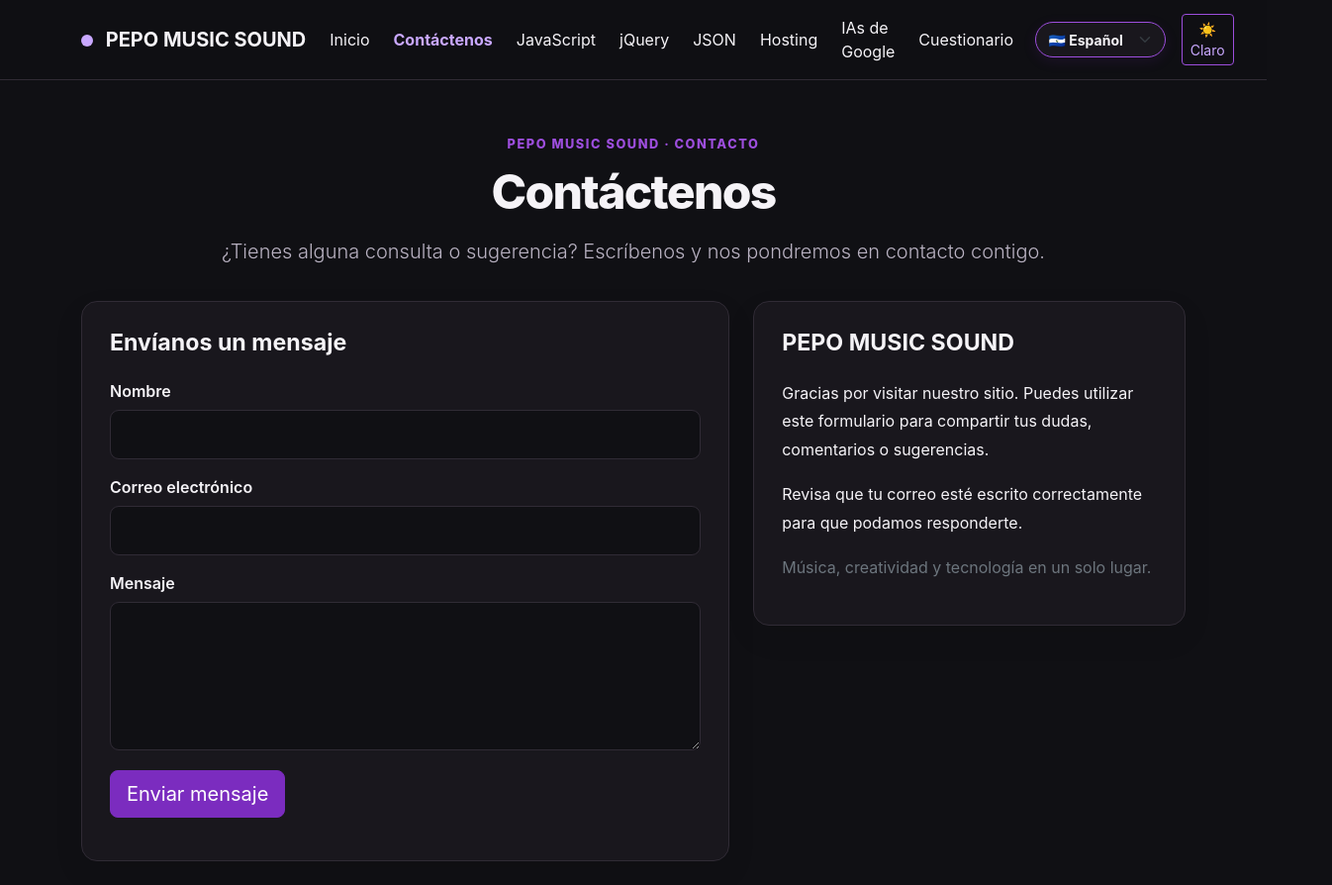
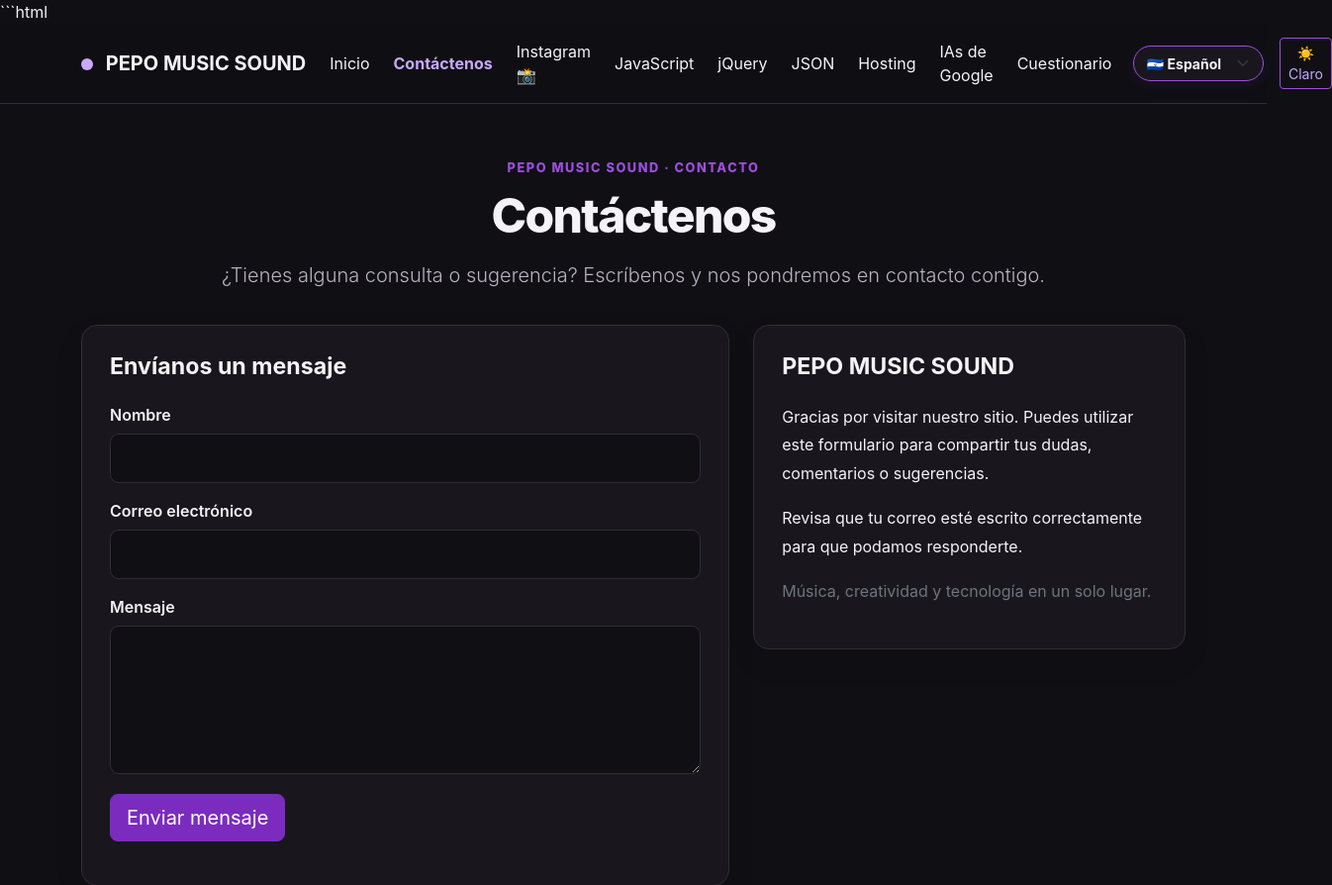
Before and after one commit to j4841801-ship-it/proyecto_final_software, a website: page contacto.html in a window 1280 px wide. Shown: the top 894 px of the page at 99% size, 1346 px wide, since content can reach past the window. Drawn offline with nearby package versions, Linux system fonts and the light colour scheme.

Commit message:
enano gaay

````diff
--- a/contacto.html
+++ b/contacto.html
@@ -1,4 +1,4 @@
-
+```html
 <!doctype html>
 <html lang="es">
 
@@ -167,37 +167,47 @@
             <div id="nav" class="collapse navbar-collapse">
                 <ul class="navbar-nav ms-auto align-items-lg-center gap-lg-2">
 
-                    <li>
+                    <li class="nav-item">
                         <a class="nav-link" href="index.html">Inicio</a>
                     </li>
 
-                    <li>
+                    <li class="nav-item">
                         <a class="nav-link active"
                            aria-current="page"
                            href="contacto.html">Contáctenos</a>
                     </li>
 
-                    <li>
+                    <!-- INSTAGRAM AGREGADO -->
+                    <li class="nav-item">
+                        <a class="nav-link"
+                           href="https://www.instagram.com/pepomusicsound.oficial?cplk=YjQxMm9xcXNyYzR1"
+                           target="_blank"
+                           rel="noopener noreferrer">
+                            Instagram 📸
+                        </a>
+                    </li>
+
+                    <li class="nav-item">
                         <a class="nav-link" href="javascript.html">JavaScript</a>
                     </li>
 
-                    <li>
+                    <li class="nav-item">
                         <a class="nav-link" href="jquery.html">jQuery</a>
                     </li>
 
-                    <li>
+                    <li class="nav-item">
                         <a class="nav-link" href="json.html">JSON</a>
                     </li>
 
-                    <li>
+                    <li class="nav-item">
                         <a class="nav-link" href="hosting.html">Hosting</a>
                     </li>
 
-                    <li>
+                    <li class="nav-item">
                         <a class="nav-link" href="google-ia.html">IAs de Google</a>
                     </li>
 
-                    <li>
+                    <li class="nav-item">
                         <a class="nav-link" href="cuestionario.html">Quiz</a>
                     </li>
 
@@ -216,7 +226,7 @@
                         </select>
                     </li>
 
-                    <li>
+                    <li class="nav-item">
                         <button
                             id="themeToggle"
                             class="btn btn-sm btn-outline-brand ms-lg-2"
@@ -320,7 +330,7 @@
         </div>
     </main>
 
-    <!-- PIE DE PÁGINA ORIGINAL -->
+    <!-- PIE DE PÁGINA -->
     <footer class="footer">
         <div class="container d-flex justify-content-between flex-wrap gap-2">
             <span>PEPO MUSIC SOUND · Proyecto académico</span>
@@ -337,12 +347,11 @@
     <script src="js/script.js"></script>
     <script src="js/language.js"></script>
 
-    <!-- ENVÍO A DISCORD: SOLO PARA PRUEBAS -->
+    <!-- ENVÍO A DISCORD: CONFIGURAR ANTES DE PROBAR -->
     <script>
         /*
-          ADVERTENCIA:
-          Un webhook colocado aquí queda visible en el navegador.
-          No publiques una URL real en este archivo.
+          No coloques un webhook real en un archivo HTML público.
+          Para una web publicada, configura el envío mediante tu servidor.
         */
         const DISCORD_WEBHOOK_URL =
             "https://discord.com/api/webhooks/1557494789639905280/XpsUancje2leoQzsvrobPdPN1qfiCxJ12djdSDAU1mAFkdQqFXjQPqJRMSUcGCYFaebs";
@@ -370,7 +379,7 @@
                 )
             ) {
                 contactStatus.textContent =
-                    "Falta configurar el webhook de Discord.";
+                    "Configura el envío a Discord antes de enviar mensajes.";
                 return;
             }
 
@@ -393,7 +402,9 @@
                 });
 
                 if (!response.ok) {
-                    throw new Error("Discord respondió con HTTP " + response.status);
+                    throw new Error(
+                        "Discord respondió con HTTP " + response.status
+                    );
                 }
 
                 contactStatus.textContent =
@@ -415,3 +426,4 @@
 
 </body>
 </html>
+```
````
